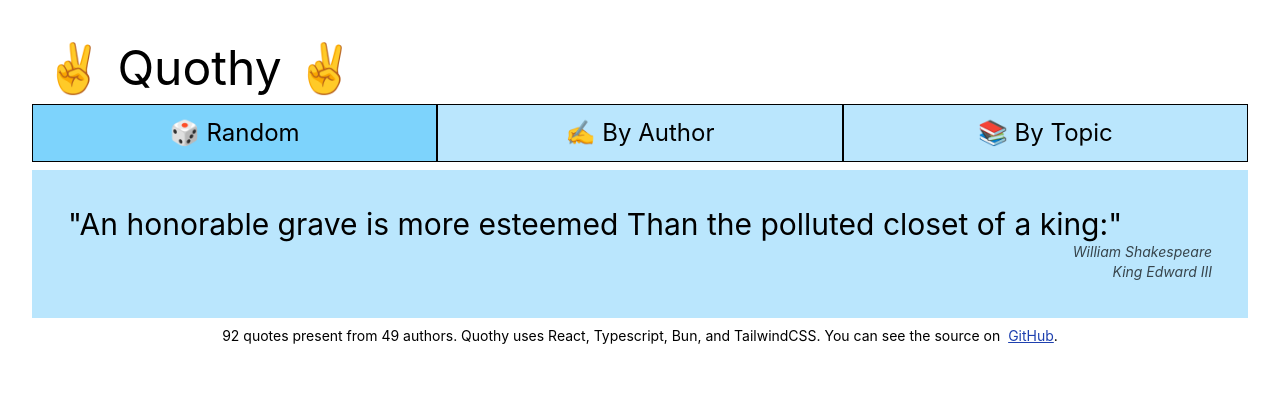
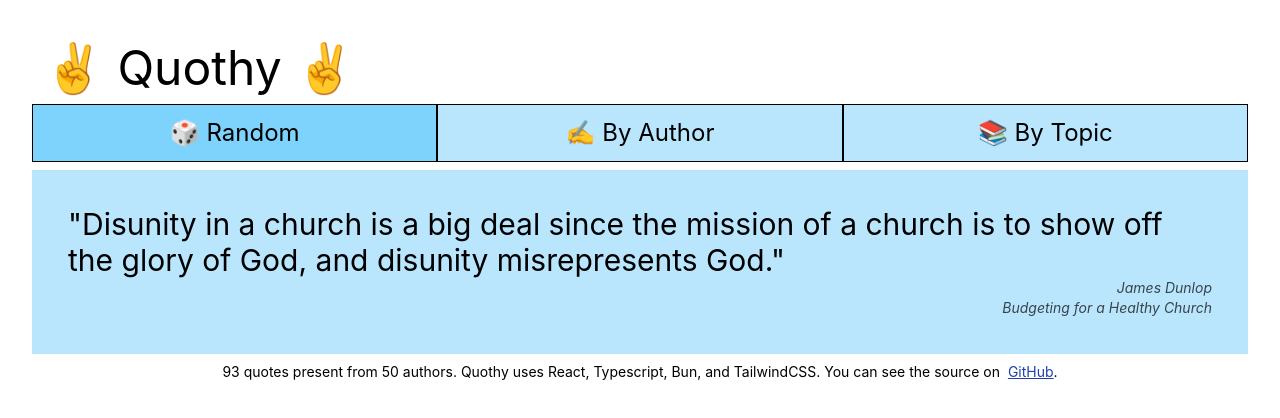
Before and after one commit to MarkNenadov/quothy, a React (Create React App) app: page / in a window 1280 px wide. Shown: the top 418 px of the page. Built offline with nearby package versions, Linux system fonts and the light colour scheme.

Commit message:
add quote

```diff
--- a/src/data/quoteData.ts
+++ b/src/data/quoteData.ts
@@ -318,6 +318,14 @@ export const data: Quote[] = [
       book: {
         author: "John Piper",
         title: "God Is The Gospel"
+      },
+      tags: ["joy", "christian-living"]
+    },
+    {
+      quote: "For strange effects and extraordinary combinations we must go to life itself, which is always far more daring than any effort of the imagination.",
+      book: {
+        author: "Sherlock Holmes",
+        title: "The Red-Headed League",
       },
       tags: ["joy", "christian-living"]
     },
```
